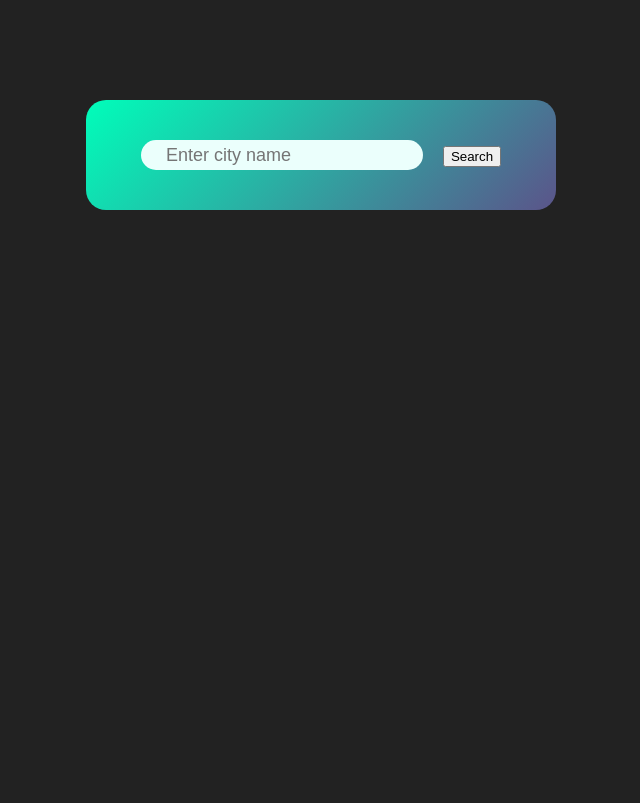
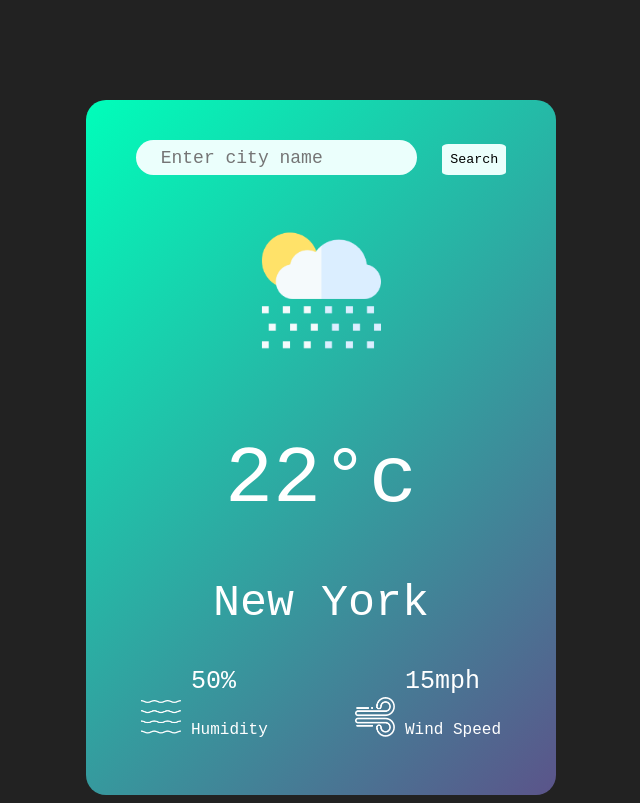
Before and after one commit to Vahe-Sevachyan/weather-app-vjs, a plain HTML site: page index.html in a window 1280 px wide. Shown: the whole page, without its empty margins (319-959 px from the left). Drawn offline with Linux system fonts and the light colour scheme.

Commit message:
updated stytles in details container

```diff
--- a/index.html
+++ b/index.html
@@ -12,6 +12,27 @@
         <input type="text" placeholder="Enter city name" spellcheck="false" />
         <button>Search</button>
       </div>
+      <div class="weather">
+        <img src="images/rain.png" alt="" class="weather-icon" />
+        <h1 class="temp">22°c</h1>
+        <h2 class="city">New York</h2>
+        <div class="details">
+          <div class="col">
+            <img src="images/humidity.png" alt="" />
+            <div>
+              <p class="humidity">50%</p>
+              <p>Humidity</p>
+            </div>
+          </div>
+          <div class="col">
+            <img src="images/wind.png" alt="" />
+            <div>
+              <p class="wind">15mph</p>
+              <p>Wind Speed</p>
+            </div>
+          </div>
+        </div>
+      </div>
     </div>
     <script src="app.js"></script>
   </body>
--- a/styles.css
+++ b/styles.css
@@ -1,5 +1,6 @@
 * {
   box-sizing: border-box;
+  font-family: "Courier New", Courier, monospace;
 }
 body {
   background: #222;
@@ -15,14 +16,60 @@ body {
   text-align: center;
 }
 .search input {
-  border: 0;
-  outline: 0;
+  border: none;
+  outline: none;
   background: #ebfffc;
   color: #555;
   padding: 10px 25px;
-  height: 30px;
+  height: 35px;
   border-radius: 30px;
   flex: 1;
   margin-right: 16px;
   font-size: 18px;
 }
+.search button {
+  border: none;
+  outline: none;
+  background: #ebfffc;
+  border-radius: 10%;
+  padding: 8px;
+  cursor: pointer;
+}
+.search button:hover {
+  background-color: #00feba;
+  transition: 1s ease-in-out;
+}
+.weather-icon {
+  width: 170px;
+  margin-top: 30px;
+}
+.weather h1 {
+  font-size: 80px;
+  font-weight: 500;
+}
+.weather h2 {
+  font-size: 45px;
+  font-weight: 400;
+  margin-top: 10px;
+}
+.details {
+  display: flex;
+  align-items: center;
+  justify-content: space-between;
+  padding: 0 20px;
+  margin-top: 50px;
+}
+.col {
+  display: flex;
+  align-items: center;
+  text-align: left;
+}
+.col img {
+  width: 40px;
+  margin-right: 10px;
+}
+.humidity,
+.wind {
+  font-size: 25px;
+  margin-top: -12px;
+}
```
Also changed, not shown: images/clear.png (added), images/clouds.png (added), images/drizzle.png (added), images/humidity.png (added), images/mist.png (added), images/rain.png (added), images/search.png (added), images/snow.png (added), images/wind.png (added).
